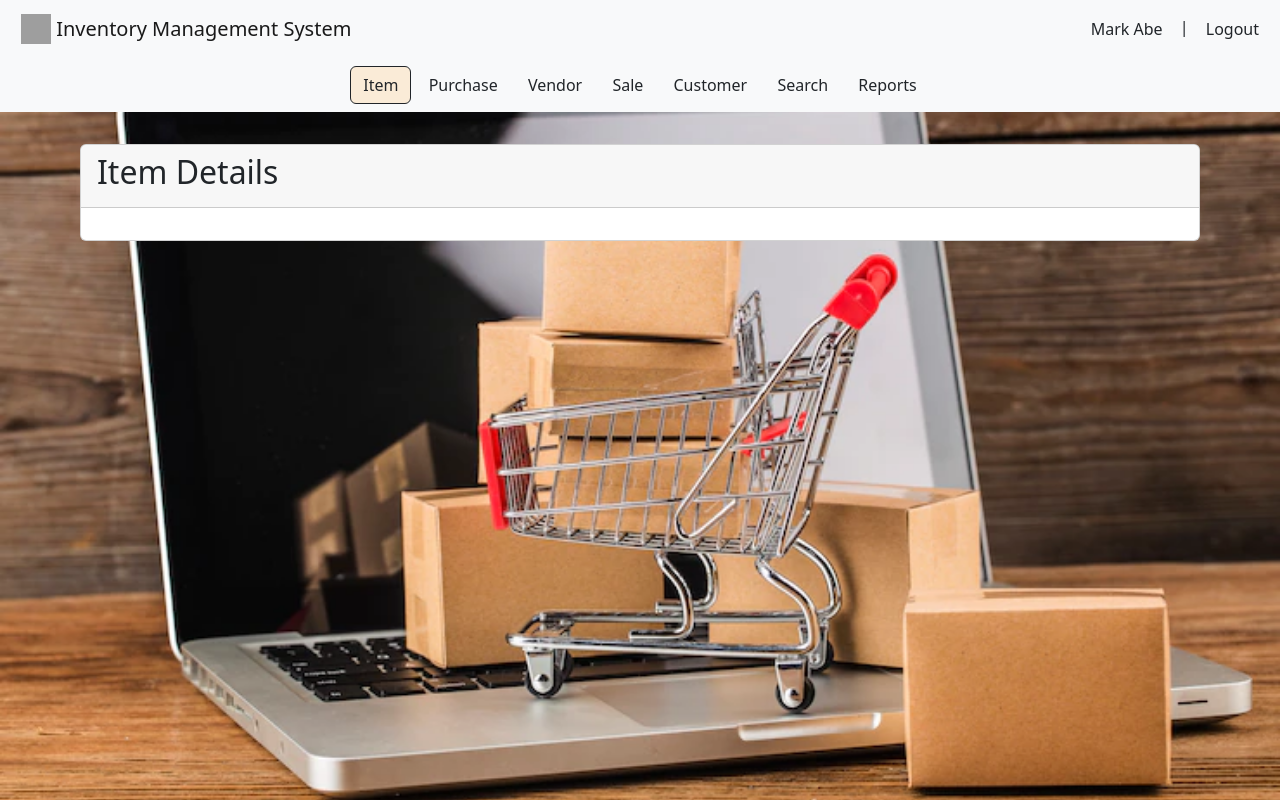
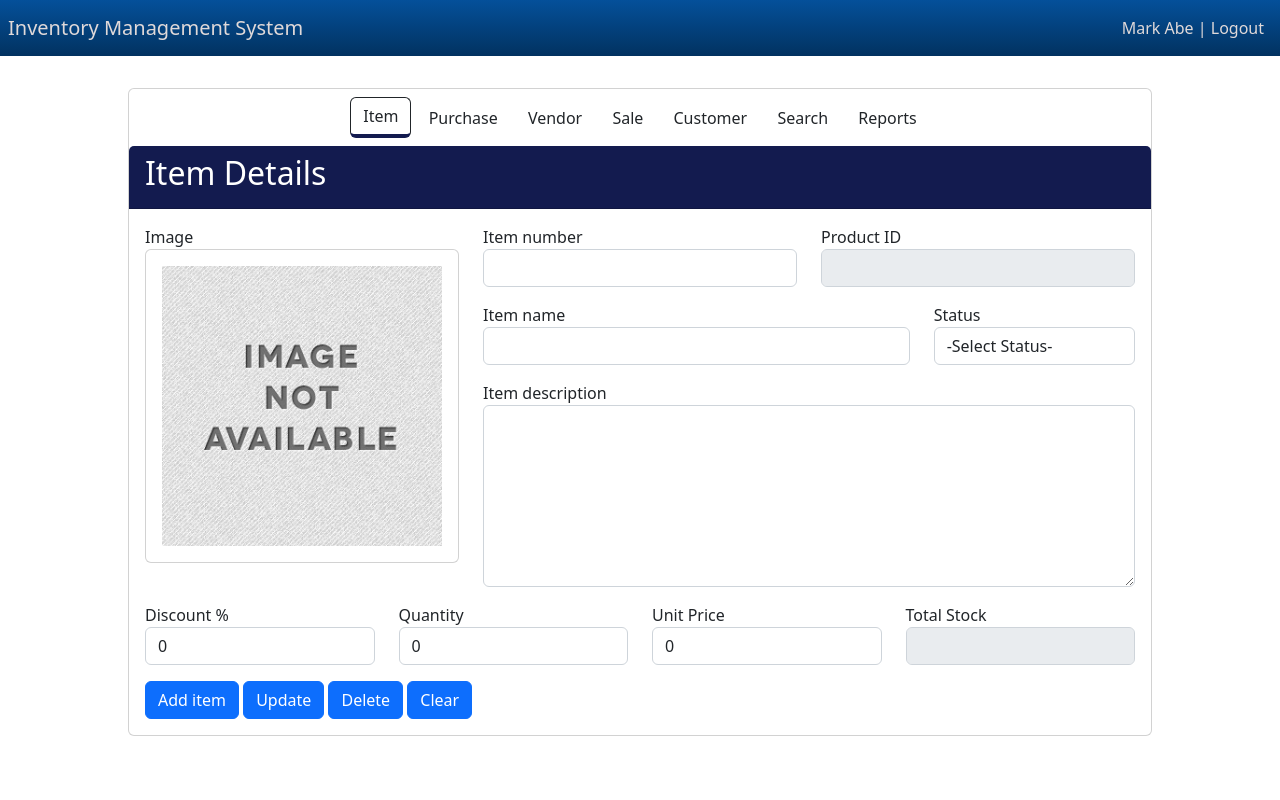
Before and after one commit to Terciel-22/inventory-management-system, a PHP site: page /main.php in a window 1280 px wide. Run offline with PHP 8.4, Linux system fonts and the light colour scheme; a user stored in the database is signed in; data comes from the database, SQL or seed files in the repository; grey boxes are pictures that could not be loaded.

Commit message:
Fifth Commit: Item Module - Selecting data

```diff
--- /dev/null
+++ b/class/item.php
@@ -0,0 +1,54 @@
+<?php
+
+    require_once("../config/config.php");
+
+    class Item extends PDOHandler
+    {
+        private $pdo;
+
+        function __construct($pdo)
+        {
+            $this->pdo = $pdo;
+        }
+
+        function getAvailableItemNumbers()
+        {
+            $sql = "SELECT itemNumber FROM item";
+            $this->pdo->prepareQuery($sql);
+            return $this->pdo->getAllResults();
+        }
+        function getItemData($itemNumber)
+        {
+            $sql = "SELECT * FROM item WHERE itemNumber = :itemNumber";
+            $this->pdo->prepareQuery($sql);
+            $this->pdo->bindValueToStatement(":itemNumber", $itemNumber);
+            $itemData = $this->pdo->getAllResults();
+            $rowCount = $this->pdo->getAffectedRowCount();
+            return ['itemData' => $itemData, 'rowCount' => $rowCount];
+        }
+    }
+
+    $item = new Item($pdo);
+
+    if(isset($_POST['getItemNumbers']))
+    {
+        $results = $item->getAvailableItemNumbers();
+
+        echo json_encode($results);
+        exit();
+    }
+    else if(isset($_POST['getItemNumberData']))
+    {
+        $itemNumber = htmlentities($_POST['itemNumber']);
+        $result = $item->getItemData($itemNumber);
+        if($result['rowCount'] === 1)
+        {
+            echo json_encode($result['itemData']);
+            exit();
+        } else
+        {
+            echo "404";
+        }
+
+    }
+?>
--- a/css/style.css
+++ b/css/style.css
@@ -1,39 +1,49 @@
-body {
-    background-image: url('../img/bg.png');
-    background-position: fixed;
-    background-repeat: no-repeat;
-    background-size: cover;
-    height: 100%;
-}
 div.index-card {
     width: 20rem;
     text-align-last: center ;
     margin: auto;
     margin-top: 7rem;
-    background-color: beige;
+    box-shadow: 5px 5px 5px hsl(215, 38%, 13%);
 }
-.form-group {
+div.index-card .form-group {
     margin-bottom: 1rem;
 }
-.form-control {
+div.index-card .form-control {
     text-align-last: start;
 }
 
+.nav-header {
+    background-color: rgb(4,80,154);
+    background-image: linear-gradient(to bottom, rgb(4,80,154), #023260);
+}
+.nav-header a, .nav-header div a, .nav-header div span {
+    text-decoration: none;
+    color: rgb(224, 217, 217);
+}
 .navbar a:hover {
-    background-color: blanchedalmond;
-    color: red;
+    color: white;
 }
 
+
 .btn.active {
-    background-color: antiquewhite;
+    border-bottom: 4px solid #131b4f;
 }
 div.hide {
     display: none;
 }
 
 div.main-card {
-    width: 70rem;
+    width: 80%;
     text-align-last: start ;
     margin: auto;
     margin-top: 2rem;
 }
+.nav-container .card-header {
+    background-color: #131b4f;
+    color: white;
+}
+
+.image .card-header{
+    background-color: aliceblue;
+    color: black;
+}
--- a/js/main.js
+++ b/js/main.js
@@ -4,7 +4,7 @@ $( document ).ready(function() {
         logoutAccount();
     });
 
-    //Module buttons
+    //Module Navigation buttons
     $("#item-button").on("click",function() {
        selectItem(this);
     });
@@ -26,11 +26,19 @@ $( document ).ready(function() {
     $("#report-button").on("click",function() {
         selectReport(this);
     });
+
+
+    $("#item-number").on("input change", function(){
+        getItemNumberData();
+    });
+
+    //Automatically called function
+    getItemNumbers();
 });
 
 function logoutAccount()
 {
-    const logoutButton = true;
+    let = logoutButton = true;
     $.ajax({
         url: "class/user.php",
         method: "POST",
@@ -43,7 +51,7 @@ function logoutAccount()
     });
 }
 
-//Module buttons
+//Module Navigation buttons
 function selectItem(thisBtn)
 {
     $(".nav-container").addClass("hide");
@@ -93,3 +101,83 @@ function selectReport(thisBtn)
     $("a.active").removeClass("active");
     $(thisBtn).addClass("active");
 }
+
+function getItemNumbers()
+{
+    const getItemNumbers = true;
+    $.ajax({
+        url: "class/item.php",
+        method: "POST",
+        dataType: "JSON",
+        data: {getItemNumbers:getItemNumbers},
+        success: function(result)
+        {
+            let values = Object.values(result);
+            let itemNumbers = [];
+            for(let i=0; i<values.length; i++)
+            {
+                itemNumbers.push(values[i].itemNumber);
+            }
+            $( "#item-number" ).autocomplete({
+                source: itemNumbers
+            });
+        }
+    });
+}
+
+function getItemNumberData()
+{
+    const itemNumber = $("#item-number").val();
+    if(itemNumber != "")
+    {
+        const getItemNumberData = true;
+        $.ajax({
+            url: "class/item.php",
+            method: "POST",
+            dataType: "JSON",
+            data: {
+                getItemNumberData:getItemNumberData,
+                itemNumber:itemNumber
+            },
+            success: function(result)
+            {
+                if(result != "404")
+                {
+                    let itemData = result[0];
+                    $("#item-product-id").val(itemData['productID']);
+                    $("#item-name").val(itemData['itemName']);
+                    $("#item-status").val(itemData['status']);
+                    $("#item-description").val(itemData['description']);
+                    $("#item-discount").val(itemData['discount']);
+                    $("#item-unit-price").val(itemData['unitPrice']);
+                    $("#item-total-stock").val(itemData['stock']);
+
+                    //image
+                    let imgsrc = "img/item_images/"+itemData['itemNumber']+"/"+itemData['imageURL'];
+                    $("#item-image-display").attr("src",imgsrc);
+                } else
+                {
+                    itemFormSetToDefault();
+                }
+            }
+        });
+    } else
+    {
+        itemFormSetToDefault();
+    }
+}
+
+function itemFormSetToDefault()
+{
+    $("#item-product-id").val("");
+    $("#item-name").val("");
+    $("#item-status").val("");
+    $("#item-description").val("");
+    $("#item-discount").val("0");
+    $("#item-unit-price").val("0");
+    $("#item-total-stock").val("");
+
+    //image
+    let imgsrc = "img/item_images/imageNotAvailable.jpg";
+    $("#item-image-display").attr("src",imgsrc);
+}
--- a/main.php
+++ b/main.php
@@ -24,6 +24,9 @@
     <!-- BOOTSTRAP CSS -->
     <link href="https://cdn.jsdelivr.net/npm/bootstrap@5.2.3/dist/css/bootstrap.min.css" rel="stylesheet" integrity="sha384-rbsA2VBKQhggwzxH7pPCaAqO46MgnOM80zW1RWuH61DGLwZJEdK2Kadq2F9CUG65" crossorigin="anonymous">
 
+    <!-- JQuery UI -->
+    <link rel="stylesheet" href="//code.jquery.com/ui/1.13.2/themes/base/jquery-ui.css">
+
     <!-- Custom CSS -->
     <link rel="stylesheet" href="css/style.css">
 
@@ -31,21 +34,19 @@
     <title>Inventory Management System</title>
 </head>
 <body>
-    <div class="navbar navbar-light bg-light p-2">
-        <a class="navbar-brand btn" href="main.php">
-            <img src="https://cdn-icons-png.flaticon.com/512/7656/7656399.png" width="30" height="30" class="d-inline-block align-top" alt="">
+    <div class="navbar nav-header p-2">
+        <a class="navbar-brand" href="main.php">
             Inventory Management System
         </a>
-
-        <div class="ms-auto">
-            <a id="profile-button" class="btn"><?php echo $accountName; ?></a>
-                <span>|</span>
-            <a id="logout-button" class="btn">Logout</a>
+        <div class="float-right m-2">
+            <a href="" id="profile-button"><?php echo ucwords($accountName); ?></a>
+                <span> | </span>
+            <a href="" id="logout-button">Logout</a>
         </div>
     </div>
 
-    <div class="navbar navbar-light bg-light">
-        <div class="mx-auto">
+    <div class="card main-card">
+        <div class="m-2 mx-auto">
             <a class="btn active" id="item-button">Item</a>
             <a class="btn" id="purchase-button">Purchase</a>
             <a class="btn" id="vendor-button">Vendor</a>
@@ -54,30 +55,97 @@
             <a class="btn" id="search-button">Search</a>
             <a class="btn" id="report-button">Reports</a>
         </div>
-    </div>
 
         <!-- ITEMS -->
-    <div class="card main-card  nav-container"  id="item">
+        <div class="nav-container" id="item">
             <div class="card-header">
                 <h2>Item Details</h2>
             </div>
             <div class="card-body">
-
+                <form method="POST">
+                    <div class="row">
+                        <div class="col-md-4">
+                            <label for="item-image">Image</label>
+                            <div class="card image">
+                                <div class="card-body">
+                                    <img src="img/item_images/imageNotAvailable.jpg" alt="Image not available" class="img-fluid" id="item-image-display">
+                                </div>
+                            </div>
+                        </div>
+                        <div class="col-md-8">
+                            <div class="row mb-3">
+                                <div class="form-group col-md-6">
+                                    <label for="item-number">Item number</label>
+                                    <input type="text" id="item-number" name="item-number" class="form-control">
+                                </div>
+                                <div class="form-group col-md-6">
+                                    <label for="item-product-id">Product ID</label>
+                                    <input type="text" id="item-product-id" name="item-product-id" class="form-control" disabled>
+                                </div>
+                            </div>
+                            <div class="row mb-3">
+                                <div class="form-group col-md-8">
+                                    <label for="item-name">Item name</label>
+                                    <input type="text" id="item-name" name="item-name" class="form-control">
+                                </div>
+                                <div class="form-group col-md-4">
+                                    <label for="item-status">Status</label>
+                                    <select name="item-status" id="item-status" class="form-control">
+                                        <option value="" selected disabled hidden>-Select Status-</option>
+                                        <option value="Active">Active</option>
+                                        <option value="Disabled">Disabled</option>
+                                    </select>
+                                </div>
+                            </div>
+                            <div class="row mb-3">
+                                <div class="form-group">
+                                    <label for="item-description">Item description</label>
+                                    <textarea type="text" id="item-description" name="item-description" class="form-control" rows="7"></textarea>
+                                </div>
+                            </div>
+                        </div>
+                    </div>
+                    <div class="row mb-3">
+                        <div class="form-group col-md-3">
+                            <label for="item-discount">Discount %</label>
+                            <input type="text" id="item-discount" name="item-discount" class="form-control" value="0">
+                        </div>
+                        <div class="form-group col-md-3">
+                            <label for="item-quantity">Quantity</label>
+                            <input type="number" id="item-quantity" name="item-quantity" class="form-control" value="0">
+                        </div>
+                        <div class="form-group col-md-3">
+                            <label for="item-unit-price">Unit Price</label>
+                            <input type="text" id="item-unit-price" name="item-unit-price" class="form-control" value="0">
+                        </div>
+                        <div class="form-group col-md-3">
+                            <label for="item-total-stock">Total Stock</label>
+                            <input type="text" id="item-total-stock" name="item-total-stock" class="form-control" disabled>
+                        </div>
+                    </div>
+                    <div class="row">
+                        <div class="col-md-5">
+                            <button type="button" class="btn btn-primary">Add item</button>
+                            <button type="button" class="btn btn-primary">Update</button>
+                            <button type="button" class="btn btn-primary">Delete</button>
+                            <button type="button" class="btn btn-primary">Clear</button>
+                        </div>
+                    </div>
+                </form>
             </div>
         </div>
 
         <!-- PURCHASE -->
-    <div class="card main-card nav-container hide" id="purchase">
+        <div class="nav-container hide" id="purchase">
             <div class="card-header">
                 <h2>Purchase Details</h2>
             </div>
             <div class="card-body">
-
             </div>
         </div>
 
         <!-- VENDOR -->
-    <div class="card main-card nav-container hide" id="vendor">
+        <div class="nav-container hide" id="vendor">
             <div class="card-header">
                 <h2>Vendor Details</h2>
             </div>
@@ -87,7 +155,7 @@
         </div>
 
         <!-- SALE -->
-    <div class="card main-card nav-container hide" id="sale">
+        <div class="nav-container hide" id="sale">
             <div class="card-header">
                 <h2>Sale Details</h2>
             </div>
@@ -97,7 +165,7 @@
         </div>
 
         <!-- CUSTOMER -->
-    <div class="card main-card nav-container hide" id="customer">
+        <div class="nav-container hide" id="customer">
             <div class="card-header">
                 <h2>Customer Details</h2>
             </div>
@@ -107,7 +175,7 @@
         </div>
 
         <!-- SEARCH -->
-    <div class="card main-card nav-container hide" id="search">
+        <div class="nav-container hide" id="search">
             <div class="card-header">
                 <h2>Search Inventory</h2>
             </div>
@@ -117,7 +185,7 @@
         </div>
 
         <!-- REPORT -->
-    <div class="card main-card nav-container hide" id="report">
+        <div class="nav-container hide" id="report">
             <div class="card-header">
                 <h2>Reports</h2>
             </div>
@@ -126,11 +194,14 @@
             </div>
         </div>
 
+    </div>
     <!-- JavaScript Bundle with Popper -->
     <script src="https://cdn.jsdelivr.net/npm/bootstrap@5.2.3/dist/js/bootstrap.bundle.min.js" integrity="sha384-kenU1KFdBIe4zVF0s0G1M5b4hcpxyD9F7jL+jjXkk+Q2h455rYXK/7HAuoJl+0I4" crossorigin="anonymous"></script>
 
     <!-- JQuery -->
     <script src="https://ajax.googleapis.com/ajax/libs/jquery/3.6.1/jquery.min.js"></script>
+    <!-- JQuery UI -->
+    <script src="https://code.jquery.com/ui/1.13.2/jquery-ui.js"></script>
 
     <!-- Custom JS -->
     <script src="js/main.js"></script>
```
Also changed, not shown: img/bg.png (deleted), img/item_images/1/1525670999_1.png (added), img/item_images/10/1525756289_sports bag.jpg (added), img/item_images/11/1525787551_first aid bag.jpg (added), img/item_images/14/1526297640_hiking bag.jpg (added), img/item_images/2/1525681111_661539.png (added), img/item_images/3/1525681979_14671168_1659580847665733_7432953477786510299_n.jpg (added), img/item_images/3/1525709924_office bag.jpg (added), img/item_images/4/1525710010_leather bag.jpg (added), img/item_images/5/1525706032_travel bag.jpg (added), img/item_images/6/1525710463_gym bag.jpg (added), img/item_images/7/1525713267_handbag.jpg (added), img/item_images/8/1525741119_laptop bag.jpg (added), img/item_images/8/1525750683_661539.png (added), 2 more files. Lines whose indentation alone changed are shown as unchanged.
